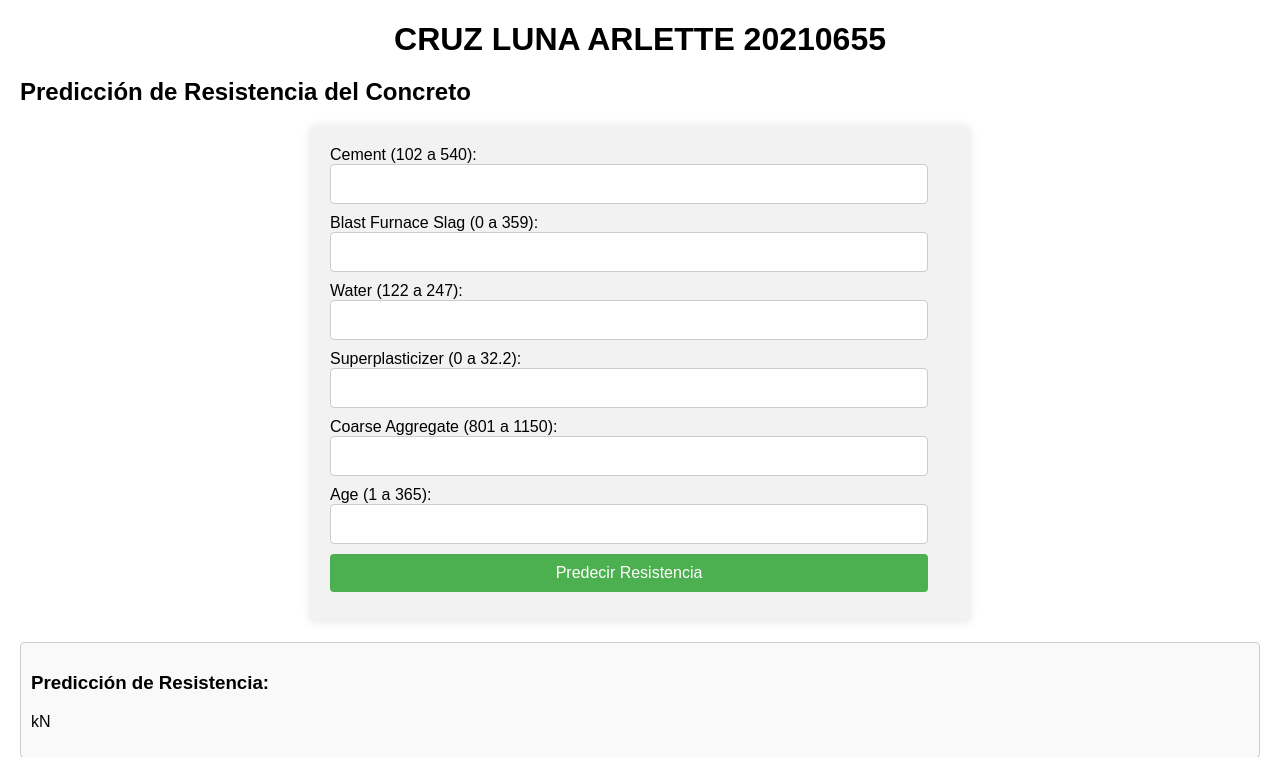
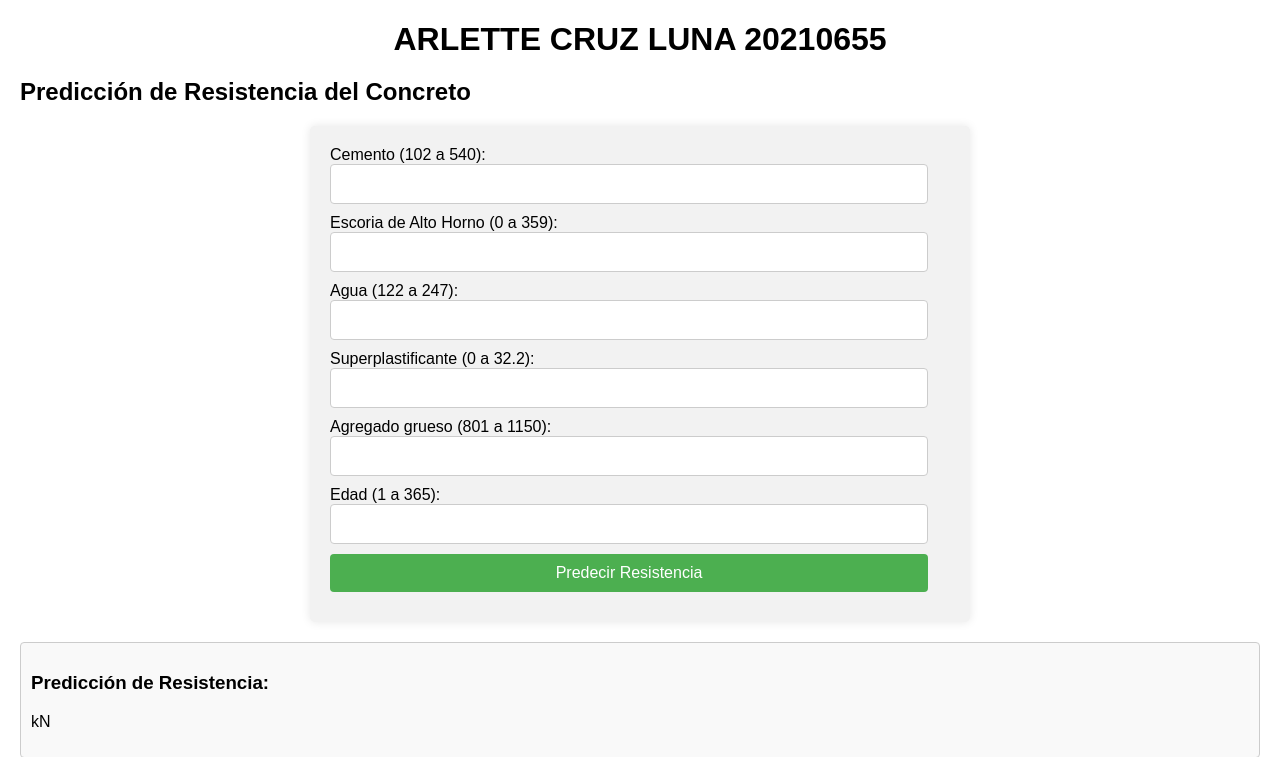
Before and after one commit to arletteCLuna/Proyecto-Mes-2-Arlette, a Flask app: page / in a window 1280 px wide. Shown: the top 757 px of the page. Run offline with Flask 3, Linux system fonts and the light colour scheme.

Commit message:
index.html

```diff
--- a/templates/index.html
+++ b/templates/index.html
@@ -57,7 +57,7 @@
     </style>
 </head>
 <body>
-    <h1>CRUZ LUNA ARLETTE 20210655</h1>
+    <h1>ARLETTE CRUZ LUNA 20210655</h1>
     <h2>Predicción de Resistencia del Concreto</h2>
 
     {% if error %}
@@ -65,22 +65,22 @@
     {% endif %}
 
     <form action="/" method="post">
-        <label for="cement">Cement (102 a 540):</label>
+        <label for="cement">Cemento (102 a 540):</label>
         <input type="number" id="cement" name="cement" min="102" max="540" step="any" required>
 
-        <label for="slag">Blast Furnace Slag (0 a 359):</label>
+        <label for="slag">Escoria de Alto Horno (0 a 359):</label>
         <input type="number" id="slag" name="slag" min="0" max="359" step="any" required>
 
-        <label for="water">Water (122 a 247):</label>
+        <label for="water">Agua (122 a 247):</label>
         <input type="number" id="water" name="water" min="122" max="247" step="any" required>
 
-        <label for="superplasticizer">Superplasticizer (0 a 32.2):</label>
+        <label for="superplasticizer">Superplastificante (0 a 32.2):</label>
         <input type="number" id="superplasticizer" name="superplasticizer" min="0" max="32.2" step="any" required>
 
-        <label for="coarse_agg">Coarse Aggregate (801 a 1150):</label>
+        <label for="coarse_agg">Agregado grueso (801 a 1150):</label>
         <input type="number" id="coarse_agg" name="coarse_agg" min="801" max="1150" step="any" required>
 
-        <label for="age">Age (1 a 365):</label>
+        <label for="age">Edad (1 a 365):</label>
         <input type="number" id="age" name="age" min="1" max="365" required>
 
         <input type="submit" value="Predecir Resistencia">
```
